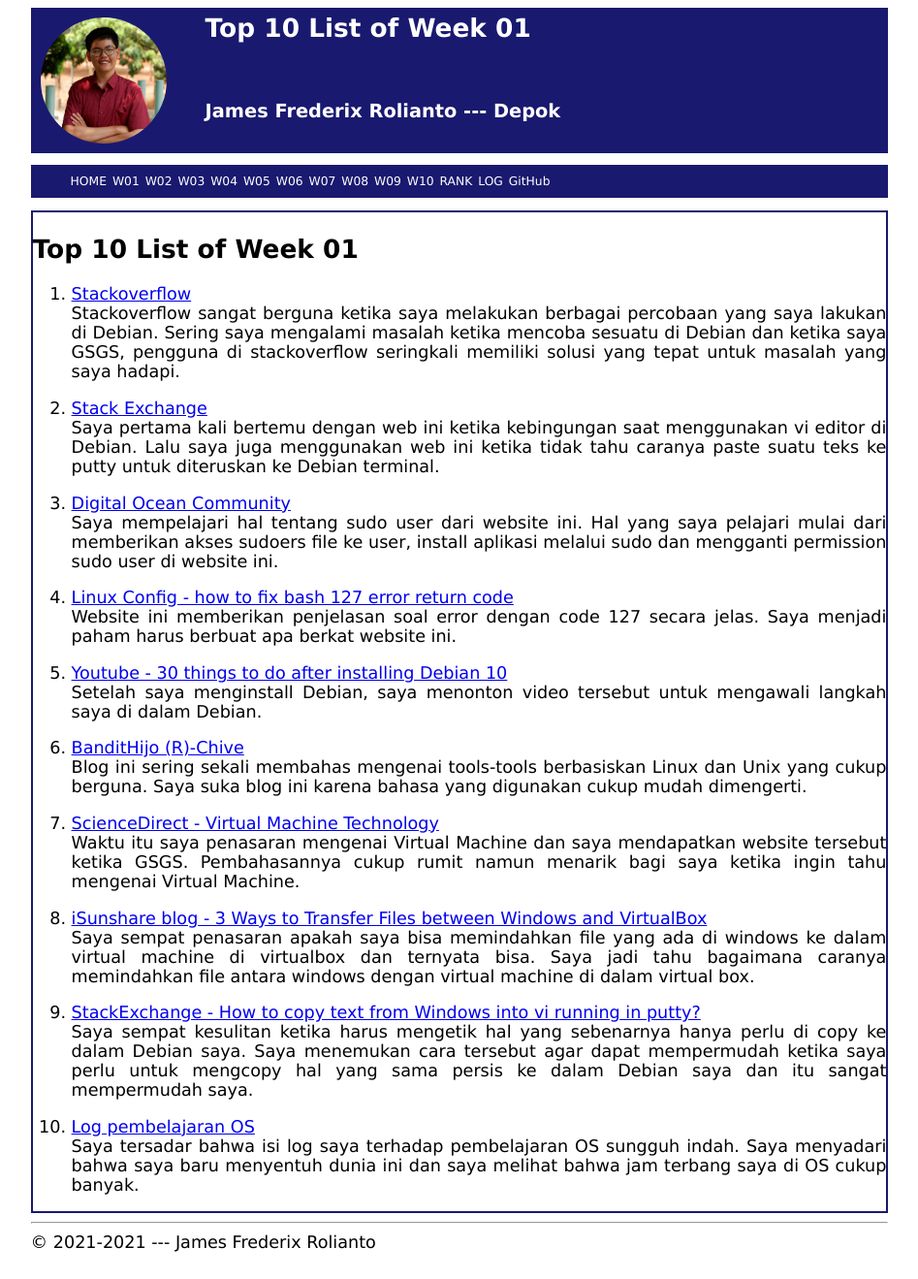
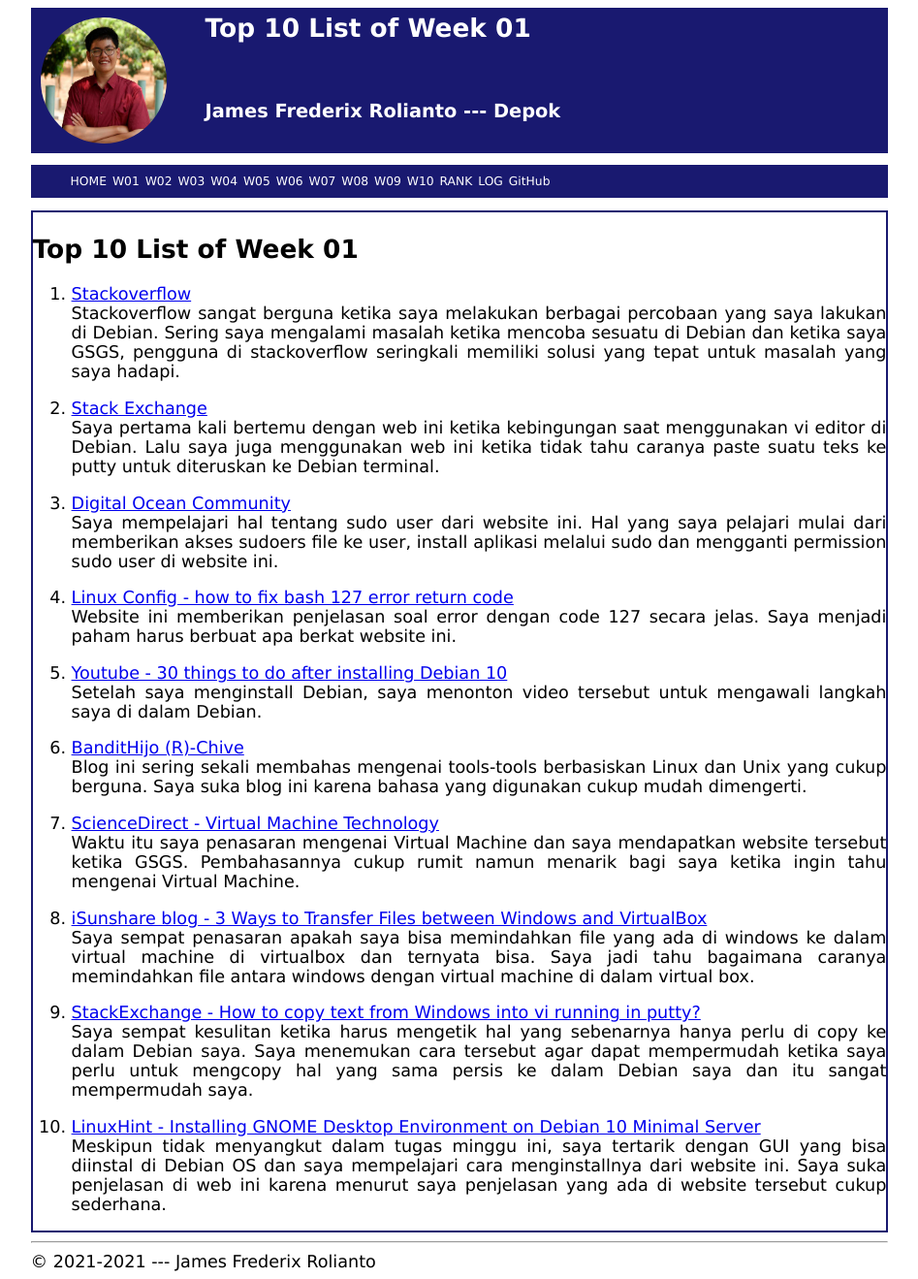
Before and after one commit to SinusCosinusTangen/os211, a Jekyll site: the page built from w01.md, in a window 1280 px wide. Shown: the whole page at 97% size, without its empty margins (166-1113 px from the left). Built offline with Jekyll 4.4.1, drawn with Linux system fonts in a browser that asks for light colours; our own code applies the rules of GitHub Pages for plain Markdown files.

Commit message:
Update w01.md

```diff
--- a/w01.md
+++ b/w01.md
@@ -32,5 +32,5 @@ Saya sempat penasaran apakah saya bisa memindahkan file yang ada di windows ke d
 9. [StackExchange - How to copy text from Windows into vi running in putty?](https://unix.stackexchange.com/questions/241995/how-to-copy-text-from-windows-into-vi-running-in-putty)<br>
 Saya sempat kesulitan ketika harus mengetik hal yang sebenarnya hanya perlu di copy ke dalam Debian saya. Saya menemukan cara tersebut agar dapat mempermudah ketika saya perlu untuk mengcopy hal yang sama persis ke dalam Debian saya dan itu sangat mempermudah saya.
 
-10. [Log pembelajaran OS](https://sinuscosinustangen.github.io/os211/TXT/mylog.txt)<br>
-Saya tersadar bahwa isi log saya terhadap pembelajaran OS sungguh indah. Saya menyadari bahwa saya baru menyentuh dunia ini dan saya melihat bahwa jam terbang saya di OS cukup banyak.
+10. [LinuxHint - Installing GNOME Desktop Environment on Debian 10 Minimal Server](https://linuxhint.com/install_gnome_debian_10_minimal_server/)<br>
+Meskipun tidak menyangkut dalam tugas minggu ini, saya tertarik dengan GUI yang bisa diinstal di Debian OS dan saya mempelajari cara menginstallnya dari website ini. Saya suka penjelasan di web ini karena menurut saya penjelasan yang ada di website tersebut cukup sederhana.
```
